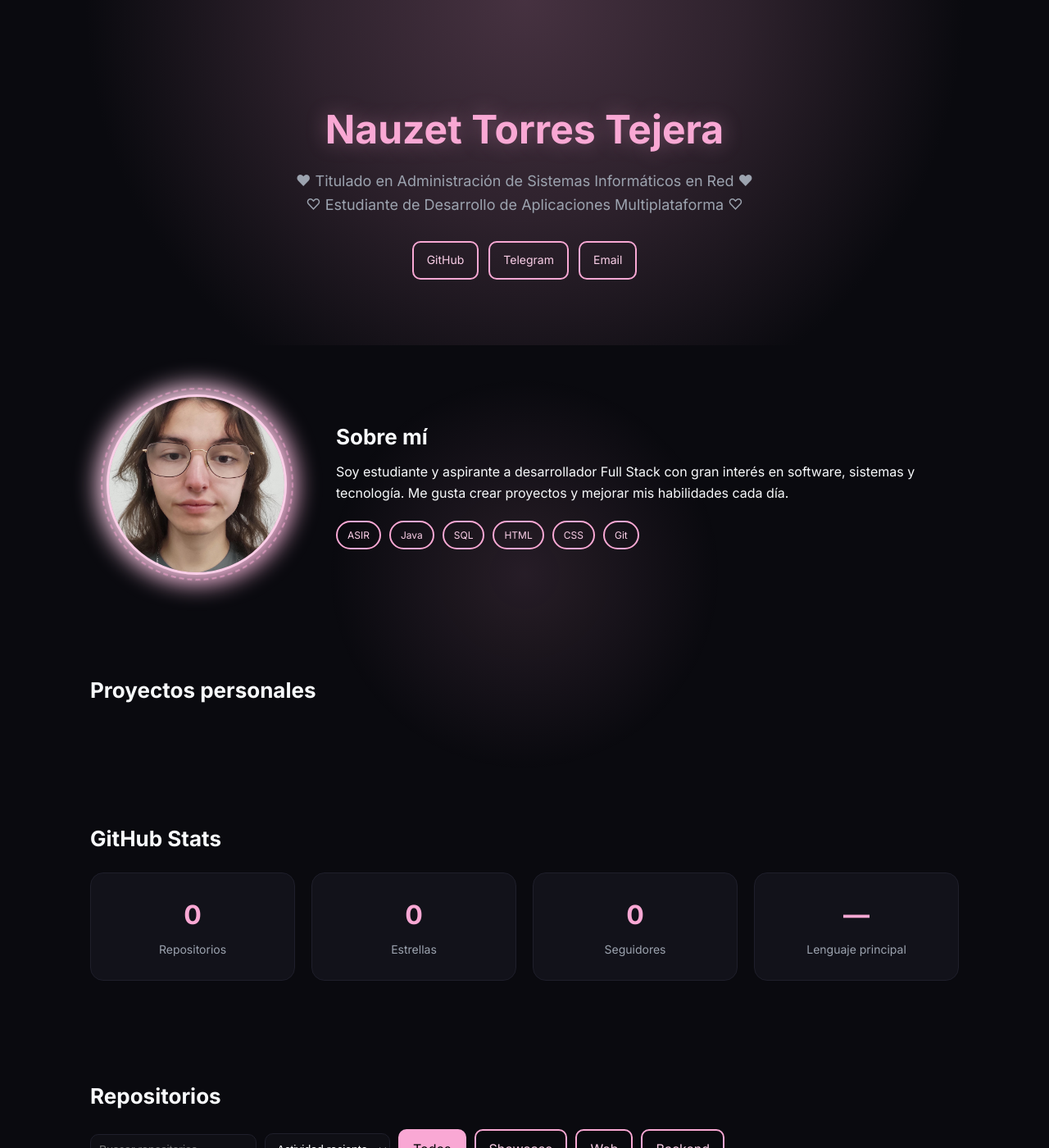
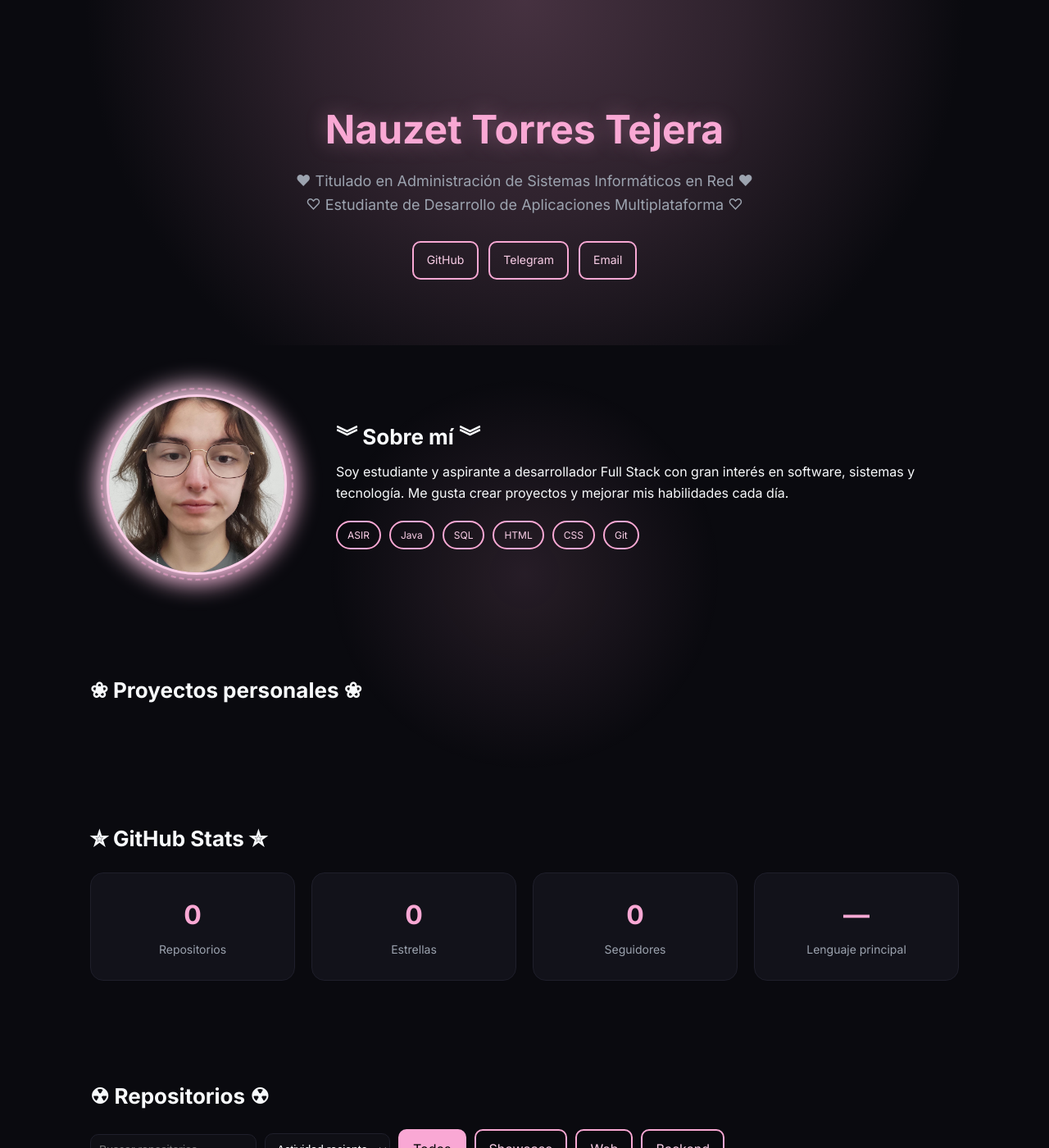
Before and after one commit to Twirkand/twirkand.github.io, a Jekyll site: the page built from index.html, in a window 1280 px wide and 1400 px high. Shown: the whole window at 82% size. Built offline with Jekyll 4.4.1, drawn with Linux system fonts in a browser that asks for light colours.

Commit message:
v.01.4.1 (Decoraciones de títulos))

```diff
--- a/index.html
+++ b/index.html
@@ -26,7 +26,7 @@ title: CV Nauzet Torres Tejera
     </div>
 
     <div>
-      <h2>Sobre mí</h2>
+      <h2>︾ Sobre mí ︾</h2>
 
       <p>
         Soy estudiante y aspirante a desarrollador Full Stack con gran interés
@@ -46,12 +46,12 @@ title: CV Nauzet Torres Tejera
   </div>
 </section>
 <section class="container">
-  <h2>Proyectos personales</h2>
+  <h2>❀ Proyectos personales ❀</h2>
 
   <div id="featured" class="cards"></div>
 </section>
 <section class="stats container">
-  <h2>GitHub Stats</h2>
+  <h2>✮ GitHub Stats ✮</h2>
 
   <div class="stats-grid">
     <div class="stat">
@@ -76,7 +76,7 @@ title: CV Nauzet Torres Tejera
   </div>
 </section>
 <section class="container">
-  <h2>Repositorios</h2>
+  <h2>☢ Repositorios ☢</h2>
 
   <div class="toolbar">
     <input id="q" class="input" placeholder="Buscar repositorios" />
```
